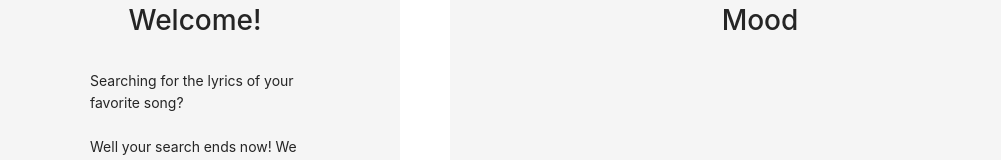
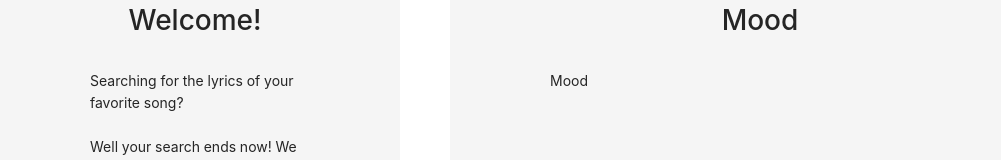
Before and after one commit to manjoot/lyric-plug, a React (Create React App) app: page / in a window 1280 px wide. Shown: the part 182-342 px from the top of the page, without its empty margins (110-1111 px from the left). Built offline with nearby package versions, Linux system fonts and the light colour scheme.

Commit message:
Changing HotSongs to mood and bringing it into app

```diff
--- a/src/App.js
+++ b/src/App.js
@@ -4,6 +4,7 @@ import Footer from './containers/Footer/index'
 import Search from './components/Search/index'
 import OurPicks from './components/OurPicks/index'
 import Charts from './components/Charts/index'
+import Mood from './components/Mood/index'
 import './App.css';
 import { Router } from '@reach/router'
 
@@ -36,6 +37,7 @@ const Home = () => {
         <h1 style={{textAlign:"center", marginBottom: '1em'}}>
           Mood
         </h1>
+        <Mood />
       </div>
 
       {/* Reccomended for You */}
--- /dev/null
+++ b/src/components/Mood/index.js
@@ -0,0 +1,14 @@
+import React from 'react';
+import './index.css';
+import axios from 'axios';
+
+function Mood() {
+
+    return (
+      <div>
+        Mood
+      </div>
+    )
+}
+
+export default Mood;
```
Also changed, not shown: src/components/HotSongs/index.js (deleted, +0 -18 lines), src/components/Mood/index.css (renamed from src/components/HotSongs/index.css).
